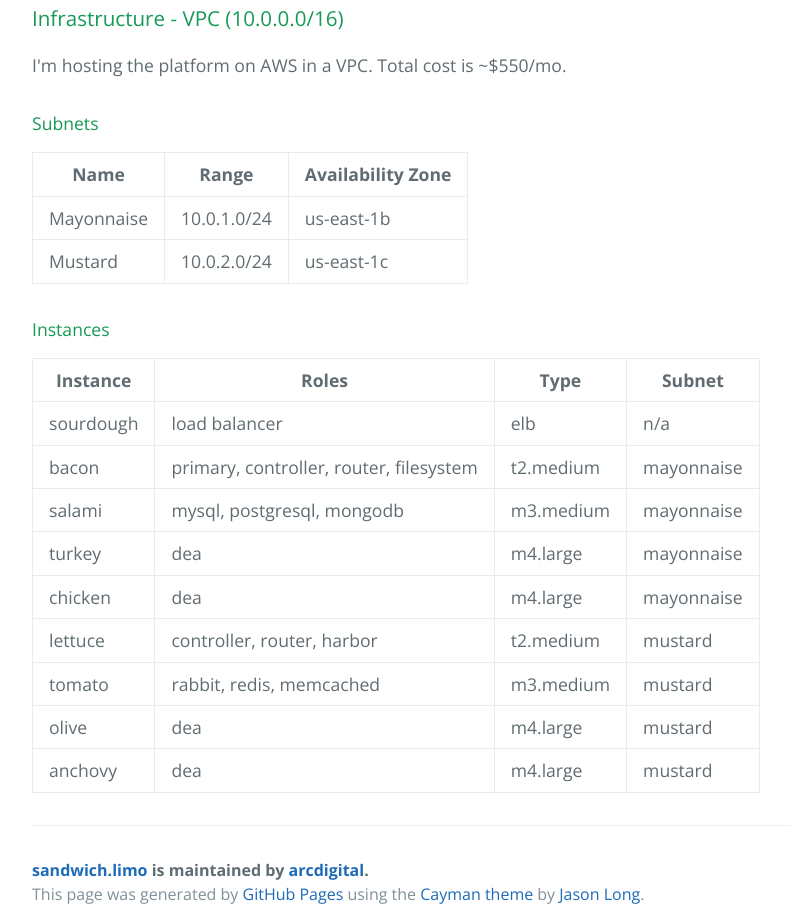
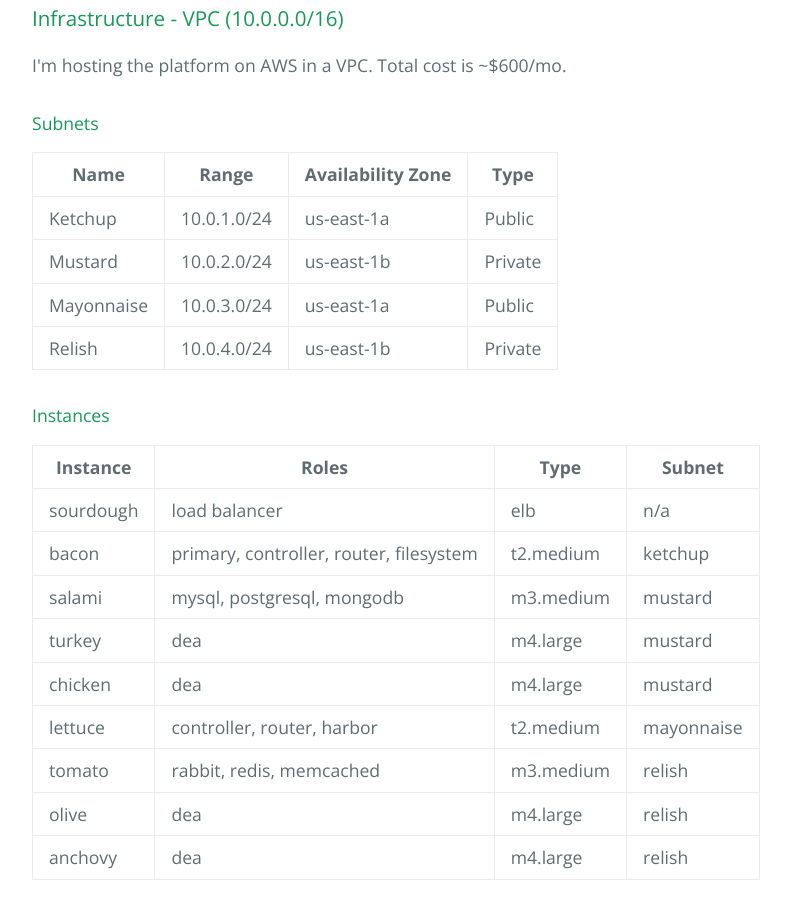
Before and after one commit to arcdigital/sandwich.limo, a plain HTML site: page index.html in a window 1280 px wide. Shown: the part 2142-3051 px from the top of the page, without its empty margins (192-983 px from the left). Drawn offline with nearby package versions, Linux system fonts and the light colour scheme.

Commit message:
new infrastructure

```diff
--- a/index.html
+++ b/index.html
@@ -107,7 +107,7 @@
 <h3>
 <a id="infrastructure---vpc-1000016" class="anchor" href="#infrastructure---vpc-1000016" aria-hidden="true"><span class="octicon octicon-link"></span></a>Infrastructure - VPC (10.0.0.0/16)</h3>
 
-<p>I'm hosting the platform on AWS in a VPC. Total cost is ~$550/mo.</p>
+<p>I'm hosting the platform on AWS in a VPC. Total cost is ~$600/mo.</p>
 
 <h4>
 <a id="subnets" class="anchor" href="#subnets" aria-hidden="true"><span class="octicon octicon-link"></span></a>Subnets</h4>
@@ -118,18 +118,33 @@
 <th>Name</th>
 <th>Range</th>
 <th>Availability Zone</th>
+<th>Type</th>
 </tr>
 </thead>
 <tbody>
 <tr>
-<td>Mayonnaise</td>
+<td>Ketchup</td>
 <td>10.0.1.0/24</td>
-<td>us-east-1b</td>
+<td>us-east-1a</td>
+<td>Public</td>
 </tr>
 <tr>
 <td>Mustard</td>
 <td>10.0.2.0/24</td>
-<td>us-east-1c</td>
+<td>us-east-1b</td>
+<td>Private</td>
+</tr>
+<tr>
+<td>Mayonnaise</td>
+<td>10.0.3.0/24</td>
+<td>us-east-1a</td>
+<td>Public</td>
+</tr>
+<tr>
+<td>Relish</td>
+<td>10.0.4.0/24</td>
+<td>us-east-1b</td>
+<td>Private</td>
 </tr>
 </tbody>
 </table>
@@ -157,49 +172,49 @@
 <td>bacon</td>
 <td>primary, controller, router, filesystem</td>
 <td>t2.medium</td>
-<td>mayonnaise</td>
+<td>ketchup</td>
 </tr>
 <tr>
 <td>salami</td>
 <td>mysql, postgresql, mongodb</td>
 <td>m3.medium</td>
-<td>mayonnaise</td>
+<td>mustard</td>
 </tr>
 <tr>
 <td>turkey</td>
 <td>dea</td>
 <td>m4.large</td>
-<td>mayonnaise</td>
+<td>mustard</td>
 </tr>
 <tr>
 <td>chicken</td>
 <td>dea</td>
 <td>m4.large</td>
-<td>mayonnaise</td>
+<td>mustard</td>
 </tr>
 <tr>
 <td>lettuce</td>
 <td>controller, router, harbor</td>
 <td>t2.medium</td>
-<td>mustard</td>
+<td>mayonnaise</td>
 </tr>
 <tr>
 <td>tomato</td>
 <td>rabbit, redis, memcached</td>
 <td>m3.medium</td>
-<td>mustard</td>
+<td>relish</td>
 </tr>
 <tr>
 <td>olive</td>
 <td>dea</td>
 <td>m4.large</td>
-<td>mustard</td>
+<td>relish</td>
 </tr>
 <tr>
 <td>anchovy</td>
 <td>dea</td>
 <td>m4.large</td>
-<td>mustard</td>
+<td>relish</td>
 </tr>
 </tbody>
 </table>
```
